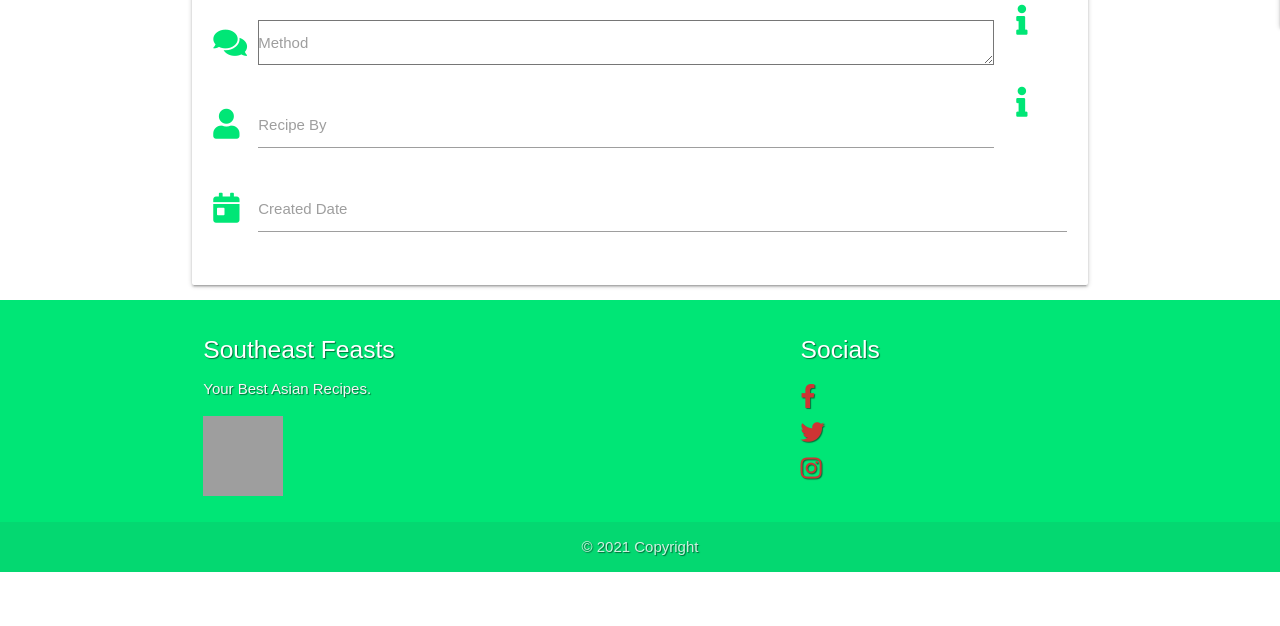
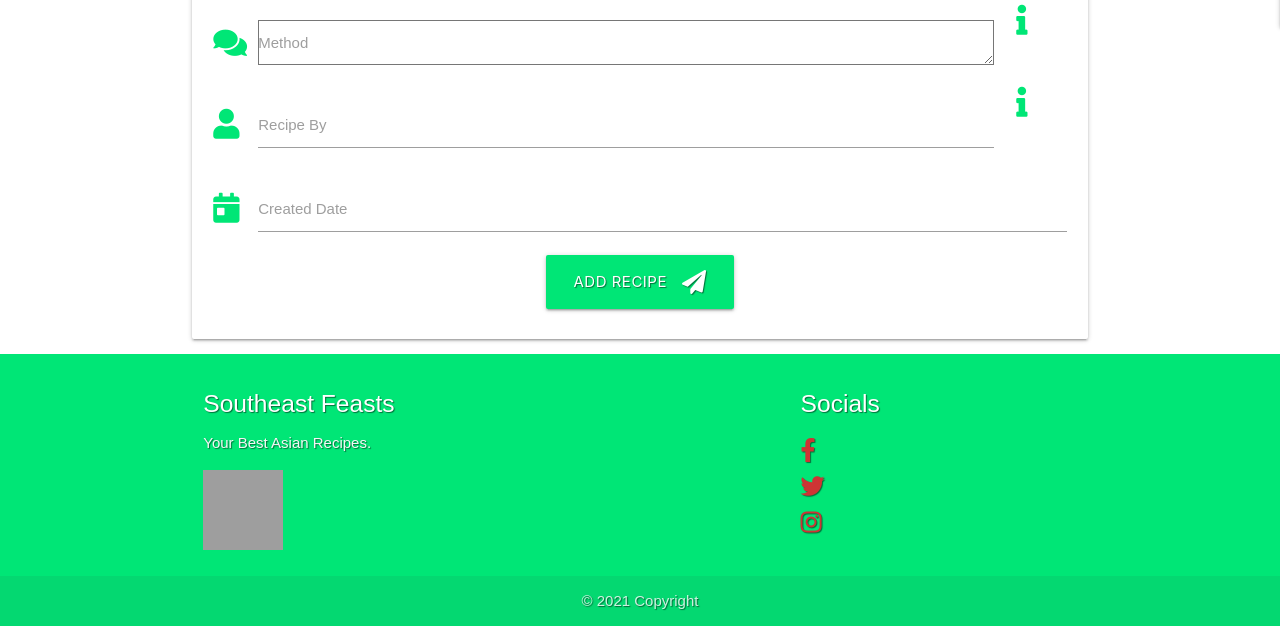
Before and after one commit to lukehanson2429/southeast-feasts, a Flask app: template templates/add_recipe.html in a window 1280 px wide. Shown: the part 833-1459 px from the top of the page. Before the commit the page ends 1405 px from the top, so only its background shows below. Run offline with Flask 2, Linux system fonts and the light colour scheme; the template is opened without the code that fills it, so the values that code supplies are empty; some libraries are stand-ins or nearby versions; some web fonts are replaced; grey boxes are pictures that could not be loaded.

Commit message:
add recipe button added along with fontawesome icon

```diff
--- a/templates/add_recipe.html
+++ b/templates/add_recipe.html
@@ -3,10 +3,12 @@
 
 <h3 class="center align">Add Recipe</h3>
 
+<!-- Add Recipe input form-->
 <div class="container">
     <div class="row card-panel">
-        <form class="col s12" method="POST" action="">
+        <form class="col s12" method="POST" action="{{ url_for('add_recipe') }}">
             <div class="row">
+                <!-- Choose Country dropdown field-->
                 <div class="input-field col s12">
                     <i class="fas fa-globe-asia prefix green-text text-accent-3"></i>
                     <select id="country" name="country" class="validate" required>
@@ -17,22 +19,26 @@
                     </select>
                     <label for="country">Country</label>
                 </div>
+                <!-- Recipe Name field-->
                 <div class="input-field col s12">
                     <i class="fas fa-utensils prefix green-text text-accent-3"></i>
                     <input id="recipe_name" name="recipe_name" minlength="5" maxlength="50" type="text" class="validate"
                         required>
                     <label for="recipe_name">Recipe Name</label>
                 </div>
+                <!-- Description of the recipe field-->
                 <div class="input-field col s11">
                     <i class="fas fa-keyboard prefix green-text text-accent-3"></i>
                     <input id="description" name="description" minlength="5" maxlength="100" type="text"
                         class="validate" required>
                     <label for="description">Description</label>
                 </div>
+                <!-- Description info popup-->
                 <div class="col s1">
                     <i class="fas fa-info fa-2x tooltipped green-text text-accent-3" data-position="left"
                         data-tooltip="Short description of the recipe, up to 100 characters inc spaces. As an example the description of a Thai Green Curry could be the following: Thai green curry is a variety of curry from Thailand using coconut milk and fresh green chillies."></i>
                 </div>
+                <!-- Serves field dropdown-->
                 <div class="input-field col s12">
                     <i class="fas fa-users prefix green-text text-accent-3"></i>
                     <select id="serves" name="serves" class="validate" required>
@@ -48,42 +54,50 @@
                     </select>
                     <label for="serves">Serves</label>
                 </div>
+                <!-- image url field-->
                 <div class="input-field col s11">
                     <i class="fas fa-image prefix green-text text-accent-3"></i>
                     <input id="image_url" name="image_url" type="text" minlength="5" maxlength="50" class="validate"
                         required>
                     <label for="image_url">Image URL</label>
                 </div>
+                <!-- image url info popup-->
                 <div class="col s1">
                     <i class="fas fa-info fa-2x tooltipped green-text text-accent-3" data-position="left"
                         data-tooltip="Find image online and copy link address into text input field for custom image."></i>
                 </div>
+                <!-- preptime field-->
                 <div class="input-field col s11">
                     <i class="fas fa-hourglass-start prefix green-text text-accent-3"></i>
                     <input id="prep_time" name="prep_time" minlength="5" maxlength="9" type="text" class="validate"
                         required>
                     <label for="prep_time">Prep time</label>
                 </div>
+                <!-- preptime info popup-->
                 <div class="col s1">
                     <i class="fas fa-info fa-2x tooltipped green-text text-accent-3" data-position="left"
                         data-tooltip="Format of prep time to be added as per the following examples 10mins, 20mins, 1hr30mins"></i>
                 </div>
+                <!-- cooktime field-->
                 <div class="input-field col s11">
                     <i class="fas fa-hourglass-end prefix green-text text-accent-3"></i>
                     <input id="cook_time" name="cook_time" minlength="5" maxlength="9" type="text" class="validate"
                         required>
                     <label for="cook_time">Cook time</label>
                 </div>
+                <!-- cooktime info popup-->
                 <div class="col s1">
                     <i class="fas fa-info fa-2x tooltipped green-text text-accent-3" data-position="left"
                         data-tooltip="Format of cook time to be added as per the following examples 10mins, 20mins, 1hr30mins"></i>
                 </div>
+                <!-- ingredients field-->
                 <div class="input-field col s11">
                     <i class="fas fa-list-ol prefix green-text text-accent-3"></i>
                     <textarea id="ingredients" name="ingredients" minlength="5" maxlength="300" type="text"
                         class="materalize-textarea validate" required></textarea>
                     <label for="ingredients">Ingredients</label>
                 </div>
+                <!-- ingredients info popup-->
                 <div class="col s1">
                     <i class="fas fa-info fa-2x tooltipped green-text text-accent-3" data-position="left"
                         data-tooltip="Please enter each ingredient on a new line"></i>
@@ -113,6 +127,11 @@
                     <input id="created_date" name="created_date" type="text" class="validate datepicker" required>
                     <label for="created_date">Created Date</label>
                 </div>
+                <div class="col s12 center-align">
+                    <button type="submit" class="btn-large green accent-3 nav-shadow">
+                        Add Recipe <i class="fas fa-paper-plane right"></i>
+                    </button>
+                </div>
             </div>
         </form>
     </div>
```
